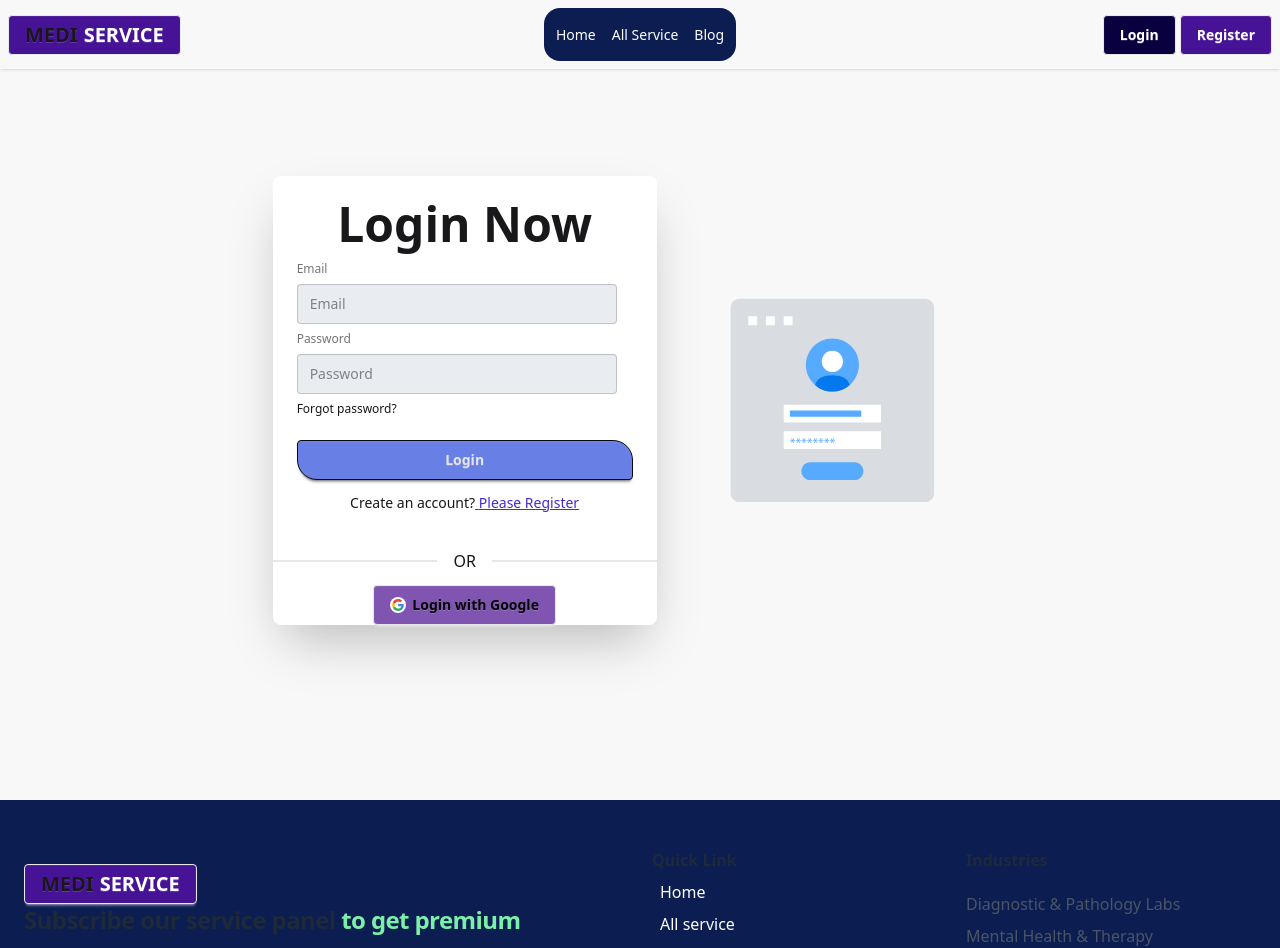
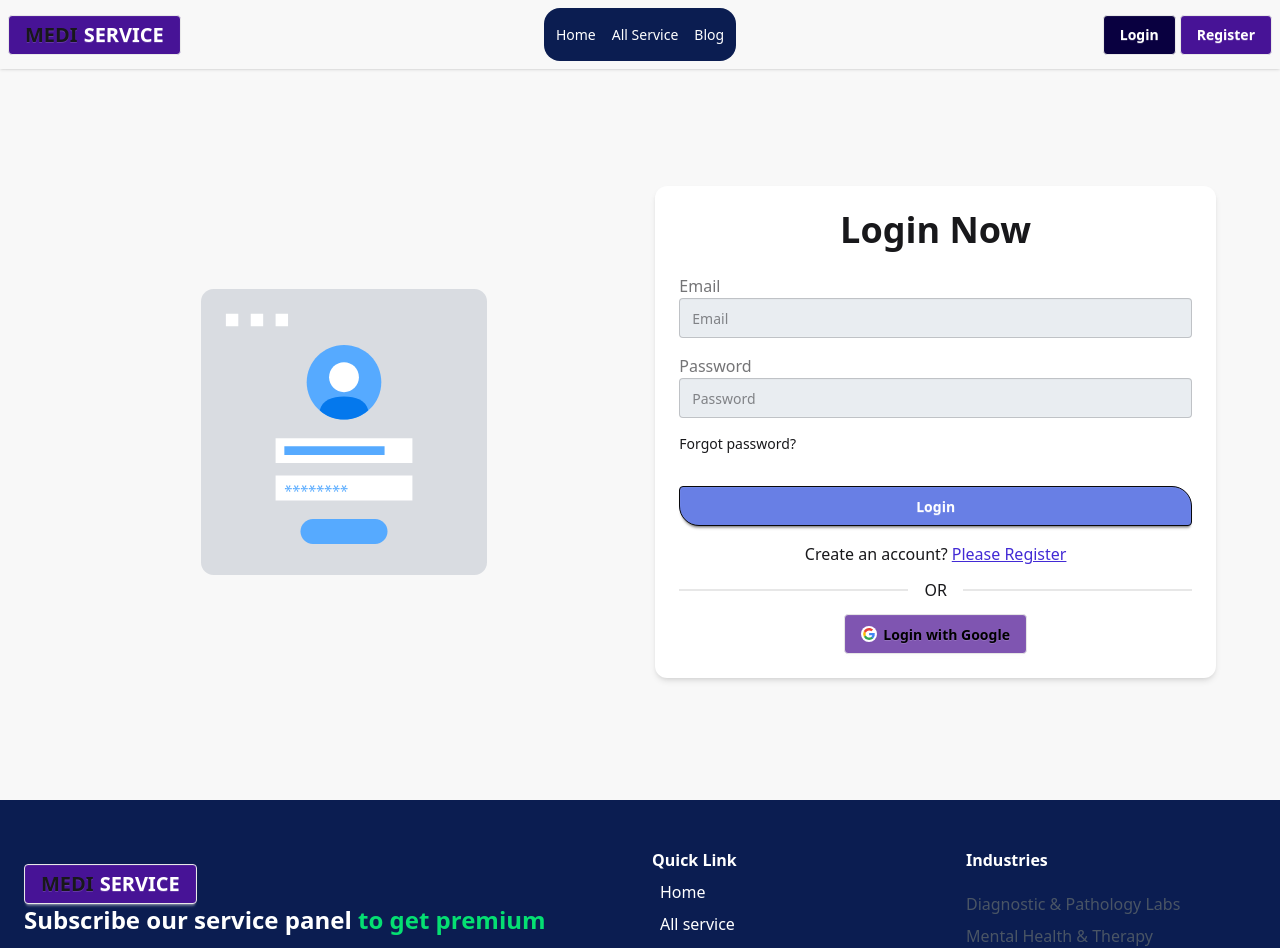
Before and after one commit to Jabedhossain101/Medical-service-review-system, a React (Vite) app: page /login in a window 1280 px wide. Shown: the top 948 px of the page. Built offline with nearby package versions, Linux system fonts and the light colour scheme; no server answers.

Commit message:
added my public repo from private

```diff
--- a/index.html
+++ b/index.html
@@ -3,9 +3,9 @@
 
 <head>
   <meta charset="UTF-8" />
-  <link rel="icon" type="image/svg+xml" href="/vite.svg" />
+  <link rel="icon" type="image/svg+xml" href="https://i.ibb.co/W43TPxQz/image.png" />
   <meta name="viewport" content="width=device-width, initial-scale=1.0" />
-  <title>Vite + React</title>
+  <title>Medi service</title>
 </head>
 
 <body>
--- a/src/Error/ErrorPage.jsx
+++ b/src/Error/ErrorPage.jsx
@@ -4,9 +4,9 @@ import Lottie from 'lottie-react';
 import { Link } from 'react-router';
 const ErrorPage = () => {
   return (
-    <div className="bg-blue-200 min-h-screen">
+    <div className="bg-blue-200 min-h-screen mx-auto">
       <Lottie
-        className="w-[500px] mx-auto"
+        className="w-[300px] mx-auto flex items-center"
         animationData={PageError}
         loop={true}
       ></Lottie>
--- a/src/Pages/Home/Author.jsx
+++ b/src/Pages/Home/Author.jsx
@@ -3,11 +3,10 @@ import React from 'react';
 const Author = () => {
   const authors = [
     {
-      name: 'Dr. Lisa Carter',
+      name: 'Dr. Mahabubur Rahman',
       role: 'Chief Medical Officer',
-      bio: 'Dr. Carter leads our medical team with over 20 years of experience in general and emergency care. Her focus is on patient-centered solutions.',
-      image:
-        'https://images.unsplash.com/photo-1607746882042-944635dfe10e?ixlib=rb-4.0.3&auto=format&fit=crop&w=870&q=80',
+      bio: 'Dr. Mahbubur Rahman leads our medical team with over 20 years of experience in general and emergency care. Her focus is on patient-centered solutions.',
+      image: 'https://i.ibb.co/F4hxfX3y/pexels-linkedin-2182970.jpg',
     },
     {
       name: 'Dr. James Lee',
--- a/src/Pages/Login.jsx
+++ b/src/Pages/Login.jsx
@@ -5,22 +5,18 @@ import Lottie from 'lottie-react';
 import { Link, useLocation, useNavigate } from 'react-router';
 import SocialLogin from '../Context/SocialLogin';
 import Swal from 'sweetalert2';
+
 const Login = () => {
   const { signInUser } = use(AuthContext);
-
   const location = useLocation();
   const navigate = useNavigate();
   const from = location.state || '/';
-  console.log('location in sign in page', location);
 
   const handleSignIn = e => {
     e.preventDefault();
     const form = e.target;
     const email = form.email.value;
     const password = form.password.value;
-    console.log(email, password);
-
-    // sign in user
 
     signInUser(email, password)
       .then(result => {
@@ -38,56 +34,65 @@ const Login = () => {
         console.log(error);
       });
   };
+
   return (
-    <div className="hero bg-base-200 min-h-screen">
-      <div className="hero-content flex-col lg:flex-row-reverse">
-        <div className="text-center lg:text-left"></div>
+    <div className="min-h-screen bg-base-200 flex flex-col justify-center items-center p-4">
+      <div className="h-16"></div>
+      <div className="w-full max-w-6xl flex flex-col lg:flex-row items-center gap-8">
+        {/* Lottie Animation */}
+        <div className="w-full lg:w-1/2 flex justify-center">
           <Lottie
-          className="w-100 flex-col md:flex"
+            className="w-full max-w-md"
             animationData={loginLottie}
             loop={true}
-        ></Lottie>
-        <div className="card bg-base-100 w-full max-w-sm shrink-0 shadow-2xl">
-          <div className="card-body">
-            <h1 className="text-5xl font-bold text-center">Login Now</h1>
-            <form onSubmit={handleSignIn}>
-              <fieldset className="fieldset">
+          />
+        </div>
+
+        <div className="w-full lg:w-1/2 bg-base-100 p-6 rounded-xl shadow-md">
+          <h1 className="text-3xl md:text-4xl font-bold mb-6 text-center">
+            Login Now
+          </h1>
+          <form onSubmit={handleSignIn} className="space-y-4">
+            <div>
               <label className="label">Email</label>
               <input
                 name="email"
                 type="email"
-                  className="input bg-[#e9edf1]"
+                className="input input-bordered w-full bg-[#e9edf1]"
                 placeholder="Email"
               />
+            </div>
+            <div>
               <label className="label">Password</label>
               <input
                 name="password"
                 type="password"
-                  className="input bg-[#e9edf1]"
+                className="input input-bordered w-full bg-[#e9edf1]"
                 placeholder="Password"
               />
-                <div>
+            </div>
+            <div className="flex justify-between items-center text-sm">
               <a className="link link-hover">Forgot password?</a>
             </div>
             <button
               type="submit"
-                  className="btn btn-neutral mt-4 rounded-tr-[20px] rounded-bl-[20px] bg-[#687FE5]"
+              className="btn w-full btn-neutral mt-4 rounded-tr-[20px] rounded-bl-[20px] bg-[#687FE5] text-white"
             >
               Login
             </button>
-              </fieldset>
           </form>
-            <p className="text-center">
+
+          <p className="text-center mt-4">
             Create an account?
-              <Link to={'/register'} className="link link-primary">
-                {' '}
+            <Link to={'/register'} className="link link-primary ml-1">
               Please Register
             </Link>
           </p>
-          </div>
+
           <div className="divider">OR</div>
+
           <div className="flex justify-center">
-            <SocialLogin from={from}></SocialLogin>
+            <SocialLogin from={from} />
           </div>
         </div>
       </div>
--- a/src/Pages/Register.jsx
+++ b/src/Pages/Register.jsx
@@ -1,6 +1,5 @@
 import Lottie from 'lottie-react';
 import React, { useContext } from 'react';
-
 import registerLottie from '../assets/register.json';
 import { AuthContext } from '../Context/AuthContext';
 import { Link, useLocation, useNavigate } from 'react-router';
@@ -8,16 +7,19 @@ import Swal from 'sweetalert2';
 
 const Register = () => {
   const { createUser, signInWithGoogle } = useContext(AuthContext);
-  const handleGoogleSignIn = () => {
-    signInWithGoogle().then(result => {
-      console.log(result);
-      navigate(from, { replace: true }).catch(error => console.log(error));
-    });
-  };
   const location = useLocation();
   const navigate = useNavigate();
   const from = location.state || '/';
-  console.log('location in sign in page', location);
+
+  const handleGoogleSignIn = () => {
+    signInWithGoogle()
+      .then(result => {
+        console.log(result);
+        navigate(from, { replace: true });
+      })
+      .catch(error => console.log(error));
+  };
+
   const handleRegister = e => {
     e.preventDefault();
     const form = e.target;
@@ -28,9 +30,6 @@ const Register = () => {
       ...rest,
     };
 
-    console.log(email, password, userProfile);
-
-    // create user
     createUser(email, password).then(result => {
       console.log(result.user);
 
@@ -45,6 +44,7 @@ const Register = () => {
         .then(data => {
           console.log('data after register', data);
         });
+
       Swal.fire({
         position: 'top-end',
         icon: 'success',
@@ -52,82 +52,92 @@ const Register = () => {
         showConfirmButton: false,
         timer: 1500,
       });
-      navigate(from, { replace: true }).catch(error => console.log(error));
+
+      navigate(from, { replace: true });
     });
   };
 
   return (
-    <div>
+    <div className="min-h-screen bg-base-200 flex flex-col justify-center items-center p-4">
       <div className="h-16"></div>
-      <div className="hero bg-base-200 min-h-screen ">
-        <div className="hero-content flex-col lg:flex-row-reverse rounded-xl">
-          <div className="text-center lg:text-left"></div>
-          <div className="flex flex-col md:flex-row md">
-            <div className="flex-1 flex justify-center">
+      <div className="w-full max-w-6xl flex flex-col lg:flex-row items-center gap-8">
+        {/* Lottie Animation */}
+        <div className="w-full lg:w-1/2 flex justify-center">
           <Lottie
-                className="w-[400px]"
+            className="w-full max-w-md"
             animationData={registerLottie}
             loop={true}
-              ></Lottie>
+          />
         </div>
-            <div className="card bg-base-100 w-full max-w-sm shrink-0 shadow-2xl flex-1">
-              <div className="card-body border-1 rounded-xl shadow-md">
-                <h1 className="text-5xl font-bold">Register Now</h1>
-                <form onSubmit={handleRegister}>
-                  <fieldset className="fieldset">
-                    <label className="label ">Name</label>
+
+        {/* Registration Form */}
+        <div className="w-full lg:w-1/2 bg-base-100 p-6 rounded-xl shadow-md">
+          <h1 className="text-3xl md:text-4xl font-bold mb-6 text-center">
+            Register Now
+          </h1>
+          <form onSubmit={handleRegister} className="space-y-4">
+            <div>
+              <label className="label">Name</label>
               <input
                 name="name"
-                      type="name"
-                      className="input bg-blue-100"
-                      placeholder="Enter Your name"
+                type="text"
+                className="input input-bordered w-full bg-blue-100"
+                placeholder="Enter Your Name"
               />
-                    <label className="label ">Photo</label>
+            </div>
+            <div>
+              <label className="label">Photo URL</label>
               <input
                 name="PhotoURL"
                 type="text"
-                      className="input bg-blue-100"
+                className="input input-bordered w-full bg-blue-100"
                 placeholder="Photo URL"
               />
-                    <label className="label ">Email</label>
+            </div>
+            <div>
+              <label className="label">Email</label>
               <input
                 name="email"
                 type="email"
-                      className="input bg-blue-100"
+                className="input input-bordered w-full bg-blue-100"
                 placeholder="Email"
               />
+            </div>
+            <div>
               <label className="label">Password</label>
               <input
                 name="password"
                 type="password"
-                      className="input bg-blue-100 text-blue-800"
+                className="input input-bordered w-full bg-blue-100 text-blue-800"
                 placeholder="Password"
                 required
                 pattern="^(?=.*[a-z])(?=.*[A-Z])(?=.*\d)[A-Za-z\d]{6,}$"
                 title="Password must contain at least 6 characters, including uppercase, lowercase, and a number"
               />
-                    <div>
+            </div>
+            <div className="flex justify-between items-center text-sm">
               <a className="link link-hover">Forgot password?</a>
             </div>
             <button
               type="submit"
-                      className="btn btn-neutral mt-4 rounded-tr-[20px] rounded-bl-[20px] bg-[#06923E]"
+              className="btn w-full btn-neutral mt-4 rounded-tr-[20px] rounded-bl-[20px] bg-[#06923E] text-white"
             >
               Create an account
             </button>
-                  </fieldset>
           </form>
-                <p className="text-center">
+
+          <p className="text-center mt-4">
             Already have an account?
-                  <Link to={'/login'} className="link link-primary">
-                    {' '}
+            <Link to={'/login'} className="link link-primary ml-1">
               Sign in
             </Link>
           </p>
+
           <div className="divider">OR</div>
+
           <button
             onClick={handleGoogleSignIn}
-                  className="btn  text-black bg-[#7F55B1] border-[#e5e5e5]"
+            className="btn w-full flex items-center justify-center gap-2 text-black bg-[#7F55B1] border-[#e5e5e5]"
           >
             <svg
               aria-label="Google logo"
@@ -162,9 +172,6 @@ const Register = () => {
         </div>
       </div>
     </div>
-        </div>
-      </div>
-    </div>
   );
 };
 
--- a/src/Pages/Shared/Footer.jsx
+++ b/src/Pages/Shared/Footer.jsx
@@ -48,9 +48,9 @@ const Footer = () => {
                   MEDI<span className="text-white">SERVICE</span>
                 </a>
               </div>
-              <h1 className="max-w-lg text-xl font-semibold tracking-tight text-gray-800 xl:text-2xl dark:text-white">
+              <h1 className="text-white font-bold text-2xl">
                 Subscribe our service panel{' '}
-                <span className="text-green-300"> to get premium</span>
+                <span className="text-green-400">to get premium</span>
               </h1>
 
               <div className="flex flex-col mx-auto mt-6 space-y-3 md:space-y-0 md:flex-row">
@@ -70,19 +70,15 @@ const Footer = () => {
             </div>
 
             <div>
-              <p className="font-semibold text-gray-800 dark:text-white">
-                Quick Link
-              </p>
+              <p className="text-white font-bold">Quick Link</p>
 
               <div className="text-white">{football}</div>
             </div>
 
             <div>
-              <p className="font-semibold text-gray-800 dark:text-white">
-                Industries
-              </p>
+              <p className="font-semibold  text-white">Industries</p>
 
-              <div className="flex flex-col items-start mt-5 space-y-2">
+              <div className="flex flex-col items-start mt-5 space-y-2 text-white">
                 <a
                   href="#"
                   className="text-gray-600 transition-colors duration-300 dark:text-gray-300 dark:hover:text-blue-400 hover:underline hover:text-blue-500"
--- a/src/Pages/Shared/Navbar.jsx
+++ b/src/Pages/Shared/Navbar.jsx
@@ -79,15 +79,37 @@ const Navbar = () => {
           >
             {' '}
             {links}
+            <div className="">
+              {user ? (
                 <div className="flex">
+                  <div className="hidden md:block"></div>
+                  <div>
+                    <button
+                      onClick={handleSignOut}
+                      className="btn bg-[#471396] text-white"
+                    >
+                      sign out
+                    </button>
+                  </div>
+                </div>
+              ) : (
+                <>
+                  <div className=" space-x-1 flex">
+                    <div>
                       <Link to={'login'}>
-                <button className="btn bg-[#090040] text-white">Login</button>
+                        <button className="btn bg-[#090040] text-white">
+                          Login
+                        </button>
                       </Link>
                       <Link to={'register'}>
-                <button className="btn bg-[#471396] text-white">
+                        <button className="btn  bg-[#471396] text-white">
                           Register
                         </button>
                       </Link>
+                    </div>
+                  </div>
+                </>
+              )}
             </div>
           </ul>
         </div>
--- a/src/components/All.jsx
+++ b/src/components/All.jsx
@@ -1,34 +1,42 @@
-// import React, { useState } from 'react';
+import React, { useState, useEffect } from 'react';
 import AllService from './AllService';
 import Search from './Search';
 import { useLoaderData } from 'react-router';
 
 const All = () => {
   const data = useLoaderData();
-  // const [services, setServices] = useState(data);
+  const [loading, setLoading] = useState(true);
+  const [filteredServices, setFilteredServices] = useState([]);
+
+  useEffect(() => {
+    setFilteredServices(data); // shuru te sob dekhanor jonno
+  }, [data]);
+
+  // Simulate data loading delay (optional)
+  useEffect(() => {
+    const timer = setTimeout(() => {
+      setLoading(false);
+    }, 1000); // 1 second delay
+    return () => clearTimeout(timer);
+  }, []);
 
   const handleSearch = (e, text) => {
     e.preventDefault();
+    const searchText = text.toLowerCase();
     const searchServices = data.filter(
       service =>
-        service.serviceTitle
-          .toLowerCase()
-          .split(' ')
-          .includes(text.toLowerCase()) ||
-        service.companyName
-          .toLowerCase()
-          .split(' ')
-          .includes(text.toLowerCase())
+        service.serviceTitle.toLowerCase().includes(searchText) ||
+        service.companyName.toLowerCase().includes(searchText)
     );
-    console.log(searchServices);
+    setFilteredServices(searchServices);
   };
+
   const portfolioItems = [
     {
       title: 'Ambulance & Rescue Unit',
       category: '24/7 Ambulance Support',
       description:
-        ' Our ambulance service offers fast, reliable, and 24/7 emergency transportation equipped with advanced life-saving tools. Trained medical staff ensures safe and immediate care during every ride.',
-
+        'Our ambulance service offers fast, reliable, and 24/7 emergency transportation equipped with advanced life-saving tools. Trained medical staff ensures safe and immediate care during every ride.',
       imageUrl: 'https://i.ibb.co/hJvpFWZ2/image.png',
     },
     {
@@ -46,6 +54,16 @@ const All = () => {
       imageUrl: 'https://i.ibb.co/sd4j6vCK/image.png',
     },
   ];
+
+  // If still loading
+  if (loading) {
+    return (
+      <div className="flex items-center justify-center min-h-screen">
+        <div className="w-16 h-16 border-4 border-blue-500 border-dashed rounded-full animate-spin"></div>
+      </div>
+    );
+  }
+
   return (
     <div>
       <div className="h-16"></div>
@@ -90,7 +108,7 @@ const All = () => {
         </h1>
       </div>
       <Search handleSearch={handleSearch}></Search>
-      <AllService></AllService>
+      <AllService services={filteredServices}></AllService>
     </div>
   );
 };
--- a/src/components/Avatar.jsx
+++ b/src/components/Avatar.jsx
@@ -1,5 +1,6 @@
 import React, { useState, useRef, useEffect } from 'react';
 import { RxAvatar } from 'react-icons/rx';
+import { Link } from 'react-router';
 
 const Avatar = () => {
   const [isOpen, setIsOpen] = useState(false);
@@ -56,19 +57,20 @@ const Avatar = () => {
             <div className="mx-1">
               <h1 className="text-sm font-semibold text-gray-700 dark:text-gray-200"></h1>
               <p className="text-sm text-gray-500 dark:text-gray-400">
-                youandme@gmail.com
+                @gmail.com
               </p>
             </div>
           </a>
 
           <hr className="border-gray-200 dark:border-gray-700" />
 
-          <a
+          <Link
+            to={'/has'}
             href="#"
             className="block px-4 py-3 text-sm text-gray-600 capitalize dark:text-gray-300 hover:bg-gray-100 dark:hover:bg-gray-700 dark:hover:text-white"
           >
             View Profile
-          </a>
+          </Link>
           <a
             href="#"
             className="block px-4 py-3 text-sm text-gray-600 capitalize dark:text-gray-300 hover:bg-gray-100 dark:hover:bg-gray-700 dark:hover:text-white"
--- a/src/components/ReviewRow.jsx
+++ b/src/components/ReviewRow.jsx
@@ -4,7 +4,7 @@ import Swal from 'sweetalert2';
 const ReviewRow = ({ review, index, handleDelete }) => {
   const {
     _id,
-    formData: { name, photo, email, comment, rating },
+    formData: { name, email, rating },
   } = review;
 
   const onDelete = _id => {
@@ -42,18 +42,18 @@ const ReviewRow = ({ review, index, handleDelete }) => {
     <tr className="bg-lime-100 hover:bg-lime-200 text-[#333] text-sm lg:text-base border-b">
       <td className="px-2 py-3 text-center">{index + 1}</td>
       <td className="px-2 py-3">
-        <img
+        {/* <img
           src={photo}
           alt={name}
           className="w-12 h-12 sm:w-16 sm:h-16 rounded object-cover border"
-        />
+        /> */}
       </td>
       <td className="px-2 py-3">{name}</td>
       <td className="px-2 py-3 break-all">{email}</td>
       <td className="px-2 py-3">{date}</td>
-      <td className="px-2 py-3 max-w-xs truncate sm:whitespace-normal">
+      {/* <td className="px-2 py-3 max-w-xs truncate sm:whitespace-normal">
         {comment}
-      </td>
+      </td> */}
       <td className="px-2 py-3">
         <span className="inline-block bg-lime-400 text-white px-3 py-1 rounded-full text-xs sm:text-sm">
           {rating}
```
Lines whose indentation alone changed are shown as unchanged.
